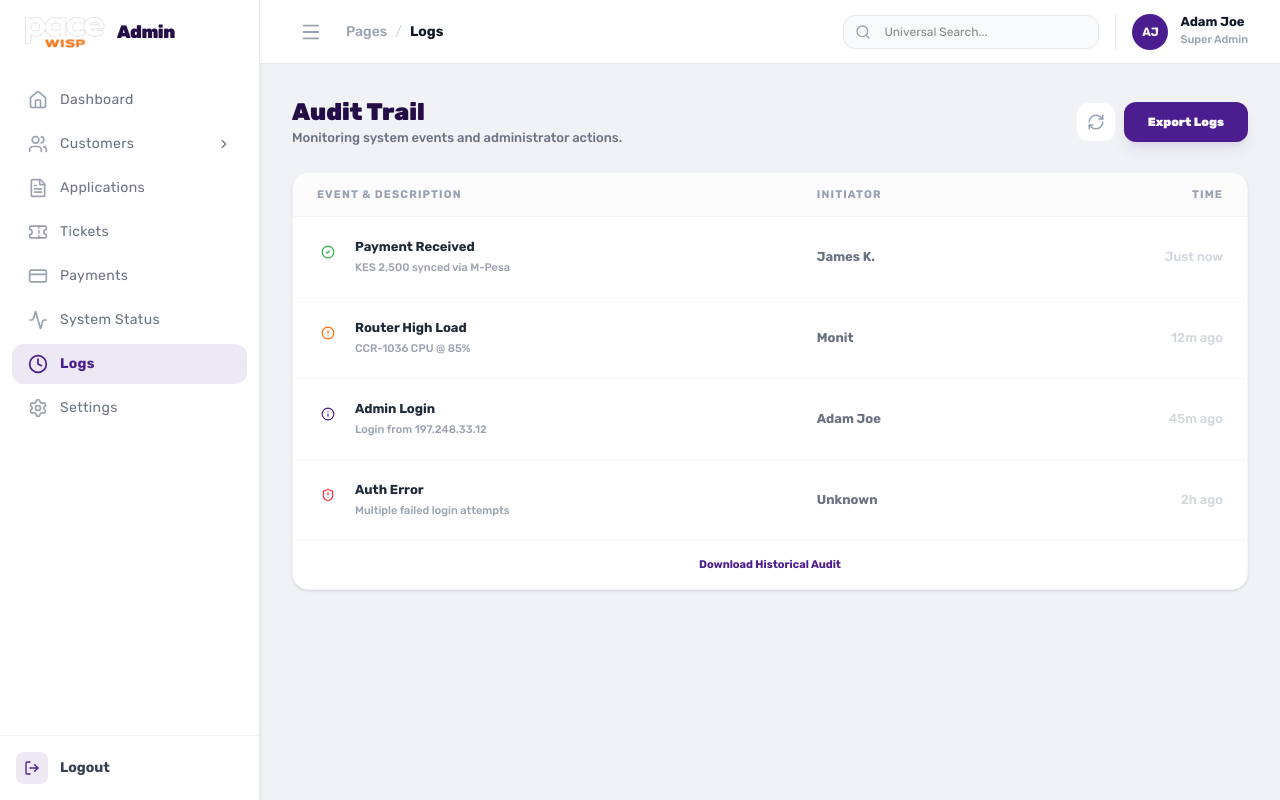
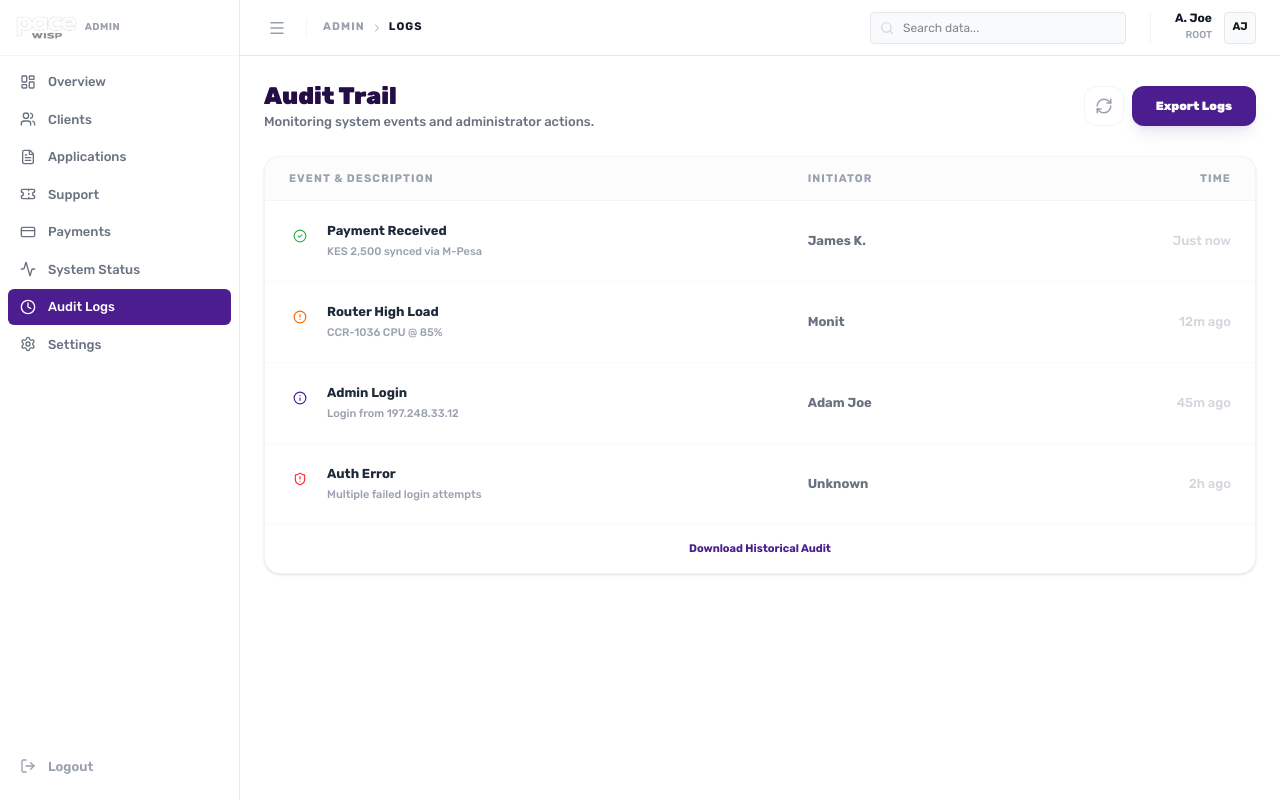
Before and after one commit to dennismutuku2005/pacewebsite, a Next.js app in the folder paceadmin/: page /dashboard/logs in a window 1280 px wide. Built offline with nearby package versions, Linux system fonts and the light colour scheme.

Commit message:
Auto-update: layout.js

```diff
--- a/paceadmin/src/app/dashboard/layout.js
+++ b/paceadmin/src/app/dashboard/layout.js
@@ -8,192 +8,110 @@ import { motion, AnimatePresence } from 'framer-motion'
 import {
     Home, Users, CreditCard, Ticket, Settings,
     Activity, FileText, Bell, Search, Menu,
-    X, LogOut, ChevronRight, BarChart3, Clock
+    X, LogOut, ChevronRight, Clock,
+    LayoutDashboard
 } from 'lucide-react'
 import { cn } from '@/lib/utils'
 
 export default function DashboardLayout({ children }) {
     const [isSidebarOpen, setIsSidebarOpen] = useState(true)
-    const [isMobileOpen, setIsMobileOpen] = useState(false)
     const pathname = usePathname()
 
-    // Handle mobile resize
-    useEffect(() => {
-        const handleResize = () => {
-            if (window.innerWidth >= 1024) {
-                setIsMobileOpen(false)
-            }
-        }
-        window.addEventListener('resize', handleResize)
-        return () => window.removeEventListener('resize', handleResize)
-    }, [])
-
     const navigation = [
-        { name: 'Dashboard', href: '/dashboard', icon: Home },
-        {
-            name: 'Customers', href: '/dashboard/customers', icon: Users,
-            nested: [
-                { name: 'Directory', href: '/dashboard/customers' },
-                { name: 'Invoicing', href: '/dashboard/customers/invoicing' }
-            ]
-        },
+        { name: 'Overview', href: '/dashboard', icon: LayoutDashboard },
+        { name: 'Clients', href: '/dashboard/customers', icon: Users },
         { name: 'Applications', href: '/dashboard/applications', icon: FileText },
-        { name: 'Tickets', href: '/dashboard/tickets', icon: Ticket },
+        { name: 'Support', href: '/dashboard/tickets', icon: Ticket },
         { name: 'Payments', href: '/dashboard/payments', icon: CreditCard },
         { name: 'System Status', href: '/dashboard/status', icon: Activity },
-        { name: 'Logs', href: '/dashboard/logs', icon: Clock },
+        { name: 'Audit Logs', href: '/dashboard/logs', icon: Clock },
         { name: 'Settings', href: '/dashboard/settings', icon: Settings },
     ]
 
     return (
-        <div className="min-h-screen bg-[#F0F2F5] flex font-rubik">
-            {/* Mobile Sidebar Overlay */}
-            <AnimatePresence>
-                {isMobileOpen && (
-                    <motion.div
-                        initial={{ opacity: 0 }}
-                        animate={{ opacity: 1 }}
-                        exit={{ opacity: 0 }}
-                        onClick={() => setIsMobileOpen(false)}
-                        className="fixed inset-0 bg-black/40 backdrop-blur-sm z-[60] lg:hidden"
-                    />
-                )}
-            </AnimatePresence>
-
-            {/* Sidebar */}
+        <div className="min-h-screen bg-white flex font-figtree text-[13px]">
+            {/* Sidebar - Flat 2D */}
             <aside className={cn(
-                "fixed inset-y-0 left-0 z-[70] transition-all duration-300 ease-in-out bg-white border-r border-gray-200 shadow-sm",
-                isSidebarOpen ? "w-[260px]" : "w-[0px] lg:w-[80px]",
-                isMobileOpen ? "translate-x-0" : "-translate-x-full lg:translate-x-0"
+                "fixed inset-y-0 left-0 z-50 bg-white border-r border-gray-200 transition-all duration-200",
+                isSidebarOpen ? "w-60" : "w-16"
             )}>
                 {/* Logo Section */}
-                <div className="h-16 flex items-center px-6 mb-4 bg-white grow-0 shrink-0">
-                    <Link href="/dashboard" className="flex items-center gap-3 overflow-hidden">
-                        <Image src="/logo.png" alt="Pace" width={100} height={30} className="h-8 w-auto object-contain" />
-                        <span className={cn(
-                            "text-lg font-black text-pace-purple-dark tracking-tight transition-opacity",
-                            isSidebarOpen ? "opacity-100" : "opacity-0"
-                        )}>Admin</span>
+                <div className="h-14 flex items-center px-4 border-b border-gray-100">
+                    <Link href="/dashboard" className="flex items-center gap-2">
+                        <Image src="/logo.png" alt="Pace" width={80} height={25} className="h-6 w-auto object-contain grayscale" />
+                        {isSidebarOpen && <span className="text-[10px] font-bold uppercase tracking-wider text-gray-400">Admin</span>}
                     </Link>
                 </div>
 
-                {/* Navigation Section */}
-                <nav className="px-3 space-y-1 overflow-y-auto max-h-[calc(100vh-80px)] no-scrollbar pb-10">
+                {/* Navigation */}
+                <nav className="p-2 space-y-0.5">
                     {navigation.map((item) => {
-                        const isActive = pathname === item.href || (item.nested && item.nested.some(n => pathname === n.href));
+                        const isActive = pathname === item.href;
                         return (
-                            <div key={item.name} className="relative">
                             <Link
+                                key={item.name}
                                 href={item.href}
                                 className={cn(
-                                        "flex items-center gap-3 px-4 py-2.5 rounded-xl transition-all duration-200 group relative",
+                                    "flex items-center gap-3 px-3 py-2 rounded-md transition-colors",
                                     isActive
-                                            ? "bg-pace-purple/10 text-pace-purple font-bold"
-                                            : "text-gray-500 hover:bg-gray-50 hover:text-pace-purple"
-                                    )}
-                                    onClick={() => setIsMobileOpen(false)}
-                                >
-                                    <item.icon size={20} className={cn(
-                                        "shrink-0 transition-colors",
-                                        isActive ? "text-pace-purple" : "text-gray-400 group-hover:text-pace-purple"
-                                    )} />
-                                    <span className={cn(
-                                        "text-sm tracking-wide transition-all duration-200",
-                                        isSidebarOpen ? "opacity-100" : "lg:opacity-0 lg:hidden"
-                                    )}>{item.name}</span>
-
-                                    {item.nested && isSidebarOpen && (
-                                        <ChevronRight size={14} className={cn("ml-auto transition-transform", isActive && "rotate-90")} />
-                                    )}
-
-                                    {/* Collapsed Active Indicator */}
-                                    {!isSidebarOpen && isActive && (
-                                        <div className="absolute left-0 top-1/2 -translate-y-1/2 w-1.5 h-8 bg-pace-purple rounded-r-full" />
-                                    )}
-                                </Link>
-
-                                {item.nested && isSidebarOpen && isActive && (
-                                    <div className="mt-1 ml-9 space-y-1">
-                                        {item.nested.map((sub) => (
-                                            <Link
-                                                key={sub.name}
-                                                href={sub.href}
-                                                className={cn(
-                                                    "flex items-center gap-2 px-3 py-1.5 text-[13px] rounded-lg transition-colors",
-                                                    pathname === sub.href ? "text-pace-purple font-bold" : "text-gray-400 hover:text-gray-700 hover:bg-gray-50"
+                                        ? "bg-pace-purple text-white shadow-none"
+                                        : "text-gray-500 hover:bg-gray-50"
                                 )}
                             >
-                                                {sub.name}
+                                <item.icon size={16} className="shrink-0" />
+                                {isSidebarOpen && <span className="font-medium">{item.name}</span>}
                             </Link>
-                                        ))}
-                                    </div>
-                                )}
-                            </div>
                         )
                     })}
                 </nav>
 
-                {/* Bottom Profile Info (Optional/Simplified) */}
-                <div className={cn(
-                    "absolute bottom-0 w-full p-4 border-t border-gray-100 bg-white transition-opacity",
-                    isSidebarOpen ? "opacity-100" : "opacity-0 pointer-events-none lg:hidden"
-                )}>
-                    <div className="flex items-center gap-3">
-                        <div className="w-8 h-8 rounded-lg bg-pace-purple/10 flex items-center justify-center text-pace-purple">
+                <div className="absolute bottom-4 w-full px-2">
+                    <button className="w-full flex items-center gap-3 px-3 py-2 text-gray-400 hover:text-red-600 transition-colors rounded-md hover:bg-red-50">
                         <LogOut size={16} />
-                        </div>
-                        <span className="text-sm font-bold text-gray-700">Logout</span>
-                    </div>
+                        {isSidebarOpen && <span className="font-semibold">Logout</span>}
+                    </button>
                 </div>
             </aside>
 
             {/* Main Content Area */}
             <main className={cn(
-                "flex-1 transition-all duration-300 min-h-screen relative flex flex-col",
-                isSidebarOpen ? "lg:ml-[260px]" : "lg:ml-[80px]"
+                "flex-1 min-h-screen flex flex-col transition-all duration-200",
+                isSidebarOpen ? "ml-60" : "ml-16"
             )}>
-                {/* Simplified Header */}
-                <header className="h-16 bg-white border-b border-gray-200 sticky top-0 z-50 flex items-center justify-between px-4 lg:px-8">
+                {/* Header - Excel Style */}
+                <header className="h-14 bg-white border-b border-gray-200 flex items-center justify-between px-6 sticky top-0 z-40">
                     <div className="flex items-center gap-4">
-                        <button
-                            onClick={() => window.innerWidth < 1024 ? setIsMobileOpen(true) : setIsSidebarOpen(!isSidebarOpen)}
-                            className="p-2 text-gray-400 hover:text-pace-purple transition-colors active:scale-95"
-                        >
-                            <Menu size={22} />
+                        <button onClick={() => setIsSidebarOpen(!isSidebarOpen)} className="text-gray-400 hover:text-gray-900 transition-colors p-1">
+                            <Menu size={18} />
                         </button>
-
-                        <div className="hidden md:flex items-center gap-2 text-sm">
-                            <span className="text-gray-400 font-medium">Pages</span>
-                            <span className="text-gray-300">/</span>
-                            <span className="text-gray-900 font-bold capitalize">{pathname.split('/').pop() || 'Dashboard'}</span>
+                        <div className="flex items-center gap-1.5 text-[11px] font-bold text-gray-400 uppercase tracking-widest border-l border-gray-100 pl-4">
+                            <span>Admin</span>
+                            <ChevronRight size={12} />
+                            <span className="text-gray-900">{pathname.split('/').pop() || 'Overview'}</span>
                         </div>
                     </div>
 
-                    <div className="flex items-center gap-4">
-                        {/* Search Bar (Simplified) */}
-                        <div className="relative hidden lg:block">
-                            <Search className="absolute left-3 top-1/2 -translate-y-1/2 text-gray-400" size={16} />
+                    <div className="flex items-center gap-6">
+                        <div className="relative">
+                            <Search className="absolute left-2.5 top-1/2 -translate-y-1/2 text-gray-300" size={14} />
                             <input
                                 type="text"
-                                placeholder="Universal Search..."
-                                className="pl-10 pr-4 py-2 w-64 bg-gray-50 border border-gray-200 rounded-xl text-xs font-rubik focus:bg-white focus:border-pace-purple outline-none transition-all"
+                                placeholder="Search data..."
+                                className="pl-8 pr-3 py-1.5 w-64 bg-gray-50 border border-gray-200 rounded text-[12px] focus:bg-white focus:ring-1 focus:ring-pace-purple outline-none"
                             />
                         </div>
-
-                        <div className="flex items-center gap-3 pl-4 lg:border-l lg:border-gray-200">
-                            <div className="w-9 h-9 rounded-full bg-pace-purple flex items-center justify-center text-white font-bold text-xs ring-2 ring-white shadow-sm">
-                                AJ
+                        <div className="flex items-center gap-3 border-l border-gray-100 pl-6 h-8">
+                            <div className="text-right">
+                                <p className="text-[12px] font-bold text-gray-900 leading-none">A. Joe</p>
+                                <p className="text-[10px] text-gray-400 font-medium mt-1 uppercase">Root</p>
                             </div>
-                            <div className="hidden sm:block">
-                                <p className="text-[13px] font-bold text-gray-900 leading-none">Adam Joe</p>
-                                <p className="text-[11px] font-medium text-gray-400 mt-1">Super Admin</p>
-                            </div>
+                            <div className="w-8 h-8 rounded border border-gray-200 bg-gray-50 flex items-center justify-center text-[11px] font-bold">AJ</div>
                         </div>
                     </div>
                 </header>
 
                 {/* Page Content */}
-                <div className="p-4 lg:p-8 flex-1">
+                <div className="p-6 bg-white flex-1">
                     {children}
                 </div>
             </main>
```
Lines whose indentation alone changed are shown as unchanged.
